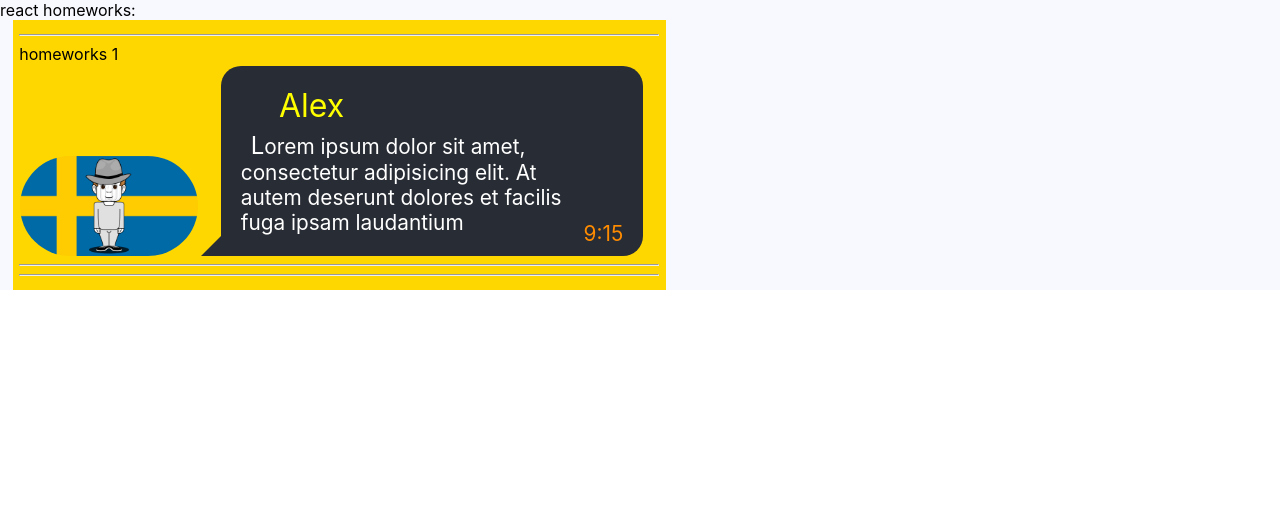
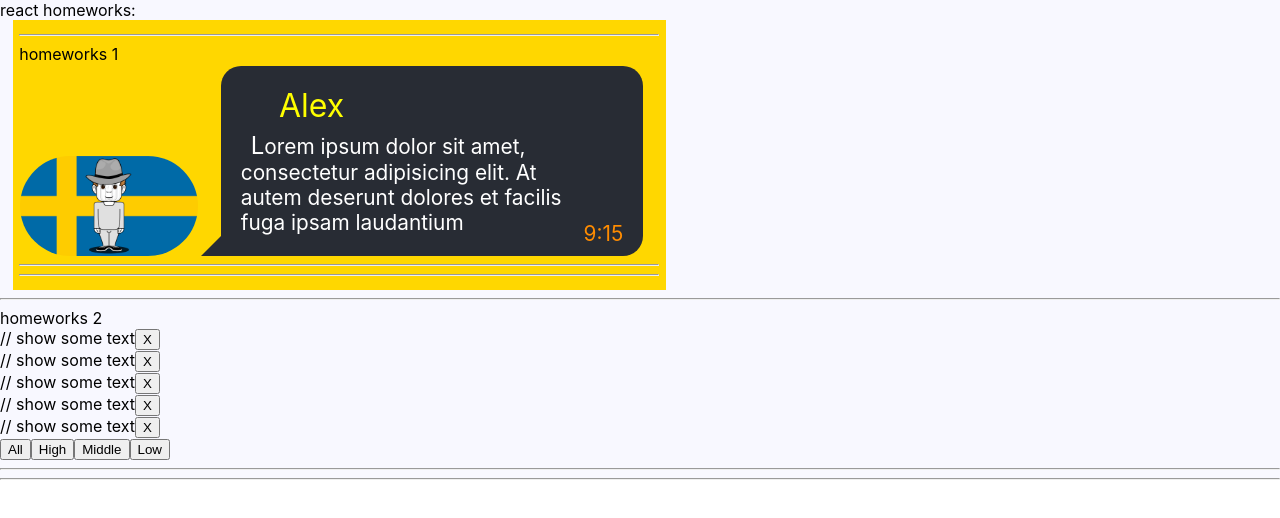
Before and after one commit to Lelik7777/dzi_ignat, a React (Create React App) app: page / in a window 1280 px wide. Shown: the top 518 px of the page. Built offline with nearby package versions, Linux system fonts and the light colour scheme.

Commit message:
dz-02 begin

```diff
--- a/src/p1-main/m1-ui/u1-app/App.tsx
+++ b/src/p1-main/m1-ui/u1-app/App.tsx
@@ -1,13 +1,14 @@
 import React from 'react'
 import s from './App.module.css'
 import HW1 from '../../../p2-homeworks/h1/HW1'
+import HW2 from '../../../p2-homeworks/h2/HW2';
 
 function App() {
     return (
         <div className={s.App}>
             <div>react homeworks:</div>
             <HW1/>
-            {/*<HW2/>*/}
+            <HW2/>
             {/*<HW3/>*/}
             {/*<HW4/>*/}
             {/*<HW5/>*/}
--- a/src/p2-homeworks/h2/Affairs.tsx
+++ b/src/p2-homeworks/h2/Affairs.tsx
@@ -1,26 +1,30 @@
 import React from 'react'
 import Affair from './Affair'
-import {AffairType} from './HW2'
+import {AffairType, FilterType} from './HW2'
 
 type AffairsPropsType = { // need to fix any
-    data: any
-    setFilter: any
-    deleteAffairCallback: any
+    data: AffairType[];
+    setFilter: (f: FilterType) => void;
+    deleteAffairCallback: (id: number) => void;
 }
 
 function Affairs(props: AffairsPropsType) {
-    const mappedAffairs = props.data.map((a: AffairType) => (
-        <Affair // should work
+    const mappedAffairs = props.data.map((a: AffairType) => {
+       return <Affair // should work
             key={a._id} // кеи ОБЯЗАТЕЛЬНЫ в 99% - так что лучше их писать всегда при создании компонент в мапе
             affair={a}
             deleteAffairCallback={props.deleteAffairCallback}
         />
-    ))
+    });
 
-    const setAll = () => {} // need to fix
-    const setHigh = () => {}
-    const setMiddle = () => {}
-    const setLow = () => {}
+    const setAll = () => {
+    } // need to fix
+    const setHigh = () => {
+    }
+    const setMiddle = () => {
+    }
+    const setLow = () => {
+    }
 
     return (
         <div>
--- a/src/p2-homeworks/h2/HW2.tsx
+++ b/src/p2-homeworks/h2/HW2.tsx
@@ -2,12 +2,16 @@
 import Affairs from './Affairs'
 
 // types
-export type AffairPriorityType = any // need to fix any
-export type AffairType = any // need to fix any
-export type FilterType = 'all' | AffairPriorityType
+export type AffairPriorityType = 'low' | 'middle' | 'high';// need to fix any
+export type AffairType = {
+    _id: number;
+    name: string;
+    priority: string;
+};// need to fix any
+export type FilterType = 'all' | AffairPriorityType;
 
 // constants
-const defaultAffairs: any = [ // need to fix any
+const defaultAffairs: AffairType[] = [ // need to fix any
     {_id: 1, name: 'React', priority: 'high'},
     {_id: 2, name: 'anime', priority: 'low'},
     {_id: 3, name: 'games', priority: 'low'},
@@ -16,20 +20,34 @@
 ]
 
 // pure helper functions
-export const filterAffairs = (affairs: any, filter: any): any => { // need to fix any
-    if (filter === 'all') return affairs
-    else return // need to fix
+export const filterAffairs = (affairs: AffairType[], filter: FilterType): AffairType[] => { // need to fix any
+     if (filter === 'all') return affairs;
+     else if (filter == 'high') return affairs.filter(x => x.priority == filter);
+     else if (filter == 'middle') return affairs.filter(x => x.priority == filter);
+     else  return affairs.filter(x => x.priority == filter);
+   /* switch (filter) {
+        case 'high':
+            return affairs.filter(x => x.priority == filter);
+        case 'middle':
+            return affairs.filter(x => x.priority == filter);
+        case 'low':
+            return affairs.filter(x => x.priority == filter);
+        case 'all':
+            return affairs.filter(x => x.priority == filter);
+    }*/
+
+    // need to fix
 }
-export const deleteAffair = (affairs: any, _id: any): any => { // need to fix any
-    return // need to fix
+export const deleteAffair = (affairs: AffairType[], _id: number): AffairType[] => { // need to fix any
+    return affairs.filter(x => x._id != _id);// need to fix
 }
 
 function HW2() {
-    const [affairs, setAffairs] = useState<any>(defaultAffairs) // need to fix any
+    const [affairs, setAffairs] = useState<AffairType[]>(defaultAffairs) // need to fix any
     const [filter, setFilter] = useState<FilterType>('all')
 
     const filteredAffairs = filterAffairs(affairs, filter)
-    const deleteAffairCallback = (_id: any) => setAffairs(deleteAffair(affairs, _id)) // need to fix any
+    const deleteAffairCallback = (_id: number) => setAffairs(deleteAffair(affairs, _id)) // need to fix any
 
     return (
         <div>
```
